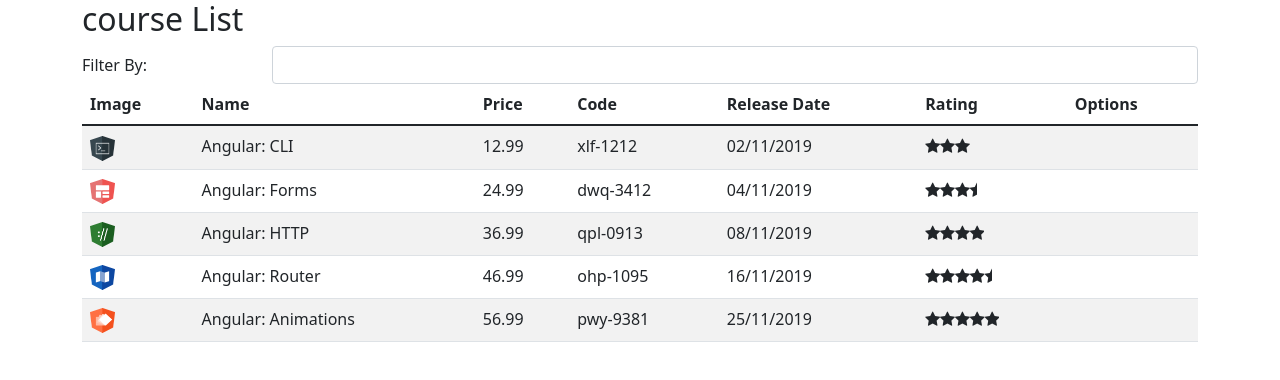
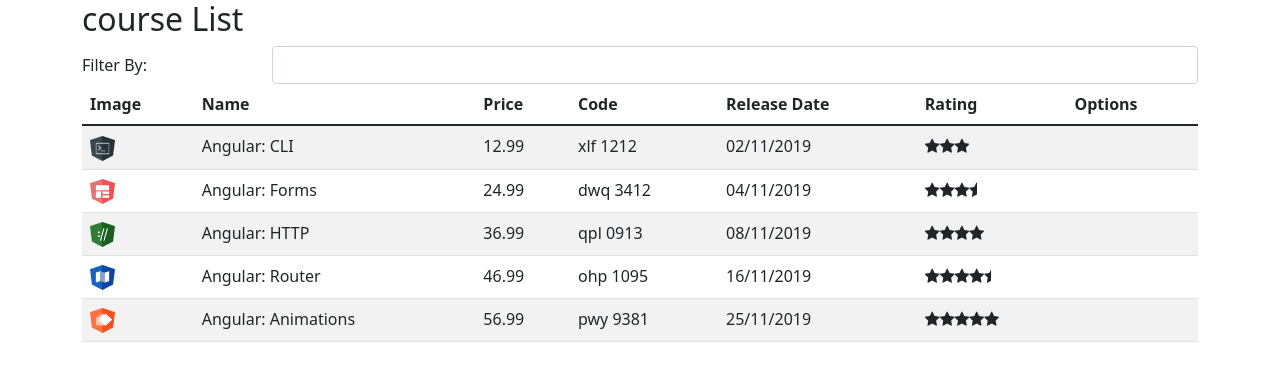
Before and after one commit to MLGrespan/Angular, an Angular app: page / in a window 1280 px wide. Shown: the top 380 px of the page. Built offline with nearby package versions, Linux system fonts and the light colour scheme.

Commit message:
transformando datas com Pipes

```diff
--- a/src/app/app.module.ts
+++ b/src/app/app.module.ts
@@ -5,12 +5,14 @@
 import { AppComponent } from './app.component';
 import { CourseListComponent } from './courses/course-list-component';
 import { StarComponent } from './star/star.component';
+import { ReplacePipe } from './pipe/replace.pipe';
 
 @NgModule({
   declarations: [
     AppComponent,
     CourseListComponent,
-    StarComponent
+    StarComponent,
+    ReplacePipe
   ],
   imports: [
     BrowserModule,
--- a/src/app/courses/course-list-component.html
+++ b/src/app/courses/course-list-component.html
@@ -27,7 +27,7 @@
             <td><img [src]="course.imageUrl" width="25" height="25"></td>
             <td>{{ course.name }}</td>
             <td>{{ course.price }}</td>
-            <td>{{ course.code | lowercase }}</td>
+            <td>{{ course.code! | lowercase | replace: '-': ' '}}</td>
             <td>{{ course.releaseDate | date: 'dd/MM/yyyy'}}</td>
             <td>
                 <app-star [rating]="course.rating!"></app-star>
--- a/src/app/courses/course-list-component.ts
+++ b/src/app/courses/course-list-component.ts
@@ -24,6 +24,7 @@
 
     set filter(value: string) {
         this._filterBy = value;
+        console.log(value);
 
         this.filteredCourses = this._courses.filter((course: Course) =>
         course.name!.toLocaleLowerCase().indexOf(this._filterBy!.toLocaleLowerCase()) > -1);
--- /dev/null
+++ b/src/app/pipe/replace.pipe.ts
@@ -0,0 +1,11 @@
+import { Pipe, PipeTransform } from "@angular/core";
+
+@Pipe({
+    name: 'replace'
+})
+
+export class ReplacePipe implements PipeTransform {
+    transform(value: string, char: string, valueToReplace: string) {
+            return value.replace(char, valueToReplace);
+    }
+}
```
